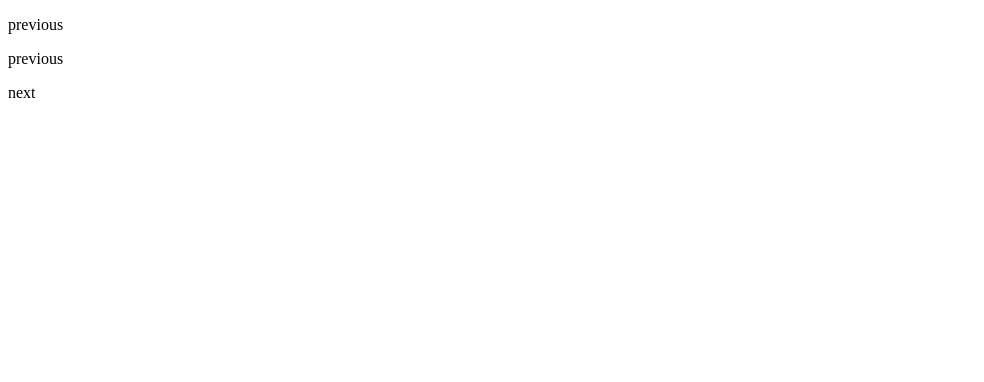
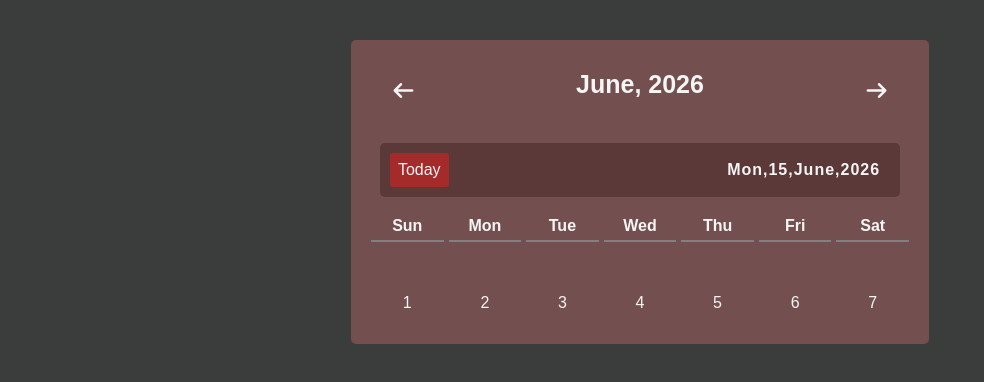
Before and after one commit to mervereis/Checkpoint-sprint3-Days-Calendar-Project, a plain HTML site: page Checkpoint-sprint3-Days-Calendar-Project/index.html in a window 1280 px wide. Shown: the whole page, without its empty margins (0-984 px from the left). Drawn offline with Linux system fonts and the light colour scheme.

Commit message:
html, css and js files added

```diff
--- a/Checkpoint-sprint3-Days-Calendar-Project/index.html
+++ b/Checkpoint-sprint3-Days-Calendar-Project/index.html
@@ -3,17 +3,56 @@
   <head>
     <meta charset="UTF-8" />
     <meta name="viewport" content="width=device-width, initial-scale=1.0" />
-    <title>Calendar Days</title>
+    <title>Days Calendar Project</title>
     <link rel="stylesheet" href="style.css" />
+    <link
+      rel="stylesheet"
+      href="https://cdnjs.cloudflare.com/ajax/libs/font-awesome/7.0.1/css/all.min.css"
+    />
   </head>
   <body>
     <main class="container">
+      <!-- ============ Previous and next icons -->
       <div class="head">
-        <p id="previous-btn">previous</p>
-        <p id="month-year-text">previous</p>
-        <p id="next-btn">next</p>
+        <span class="pre-next-icon" id="previous-btn"
+          ><i class="fa-solid fa-arrow-left"></i
+        ></span>
+        <p id="month-year-text">June, 2026</p>
+        <span class="pre-next-icon" id="next-btn"
+          ><i class="fa-solid fa-arrow-right"></i
+        ></span>
+      </div>
+      <!-- ============ Today's Details -->
+      <div class="today-box">
+        <p>Today</p>
+        <span id="todays-day-Date">Mon,15,June,2026</span>
+      </div>
+      <!-- ============ Days of the week -->
+      <div class="days-of-week-box">
+        <ul class="days-of-week">
+          <li>Sun</li>
+          <li>Mon</li>
+          <li>Tue</li>
+          <li>Wed</li>
+          <li>Thu</li>
+          <li>Fri</li>
+          <li>Sat</li>
+        </ul>
+      </div>
+      <!-- ============ Dates of the month -->
+      <div class="dates-of-month">
+        <ul class="days-of-month">
+          <li>1</li>
+          <li>2</li>
+          <li>3</li>
+          <li>4</li>
+          <li>5</li>
+          <li>6</li>
+          <li>7</li>
+        </ul>
       </div>
     </main>
+    <!-- ============ Connecting js file -->
     <script src="script.js"></script>
   </body>
 </html>
--- a/Checkpoint-sprint3-Days-Calendar-Project/script.js
+++ b/Checkpoint-sprint3-Days-Calendar-Project/script.js
@@ -0,0 +1,11 @@
+// touch HTML elements;
+const previousBtn = document.getElementById("previous-btn");
+const nextBtn = document.getElementById("next-btn");
+const monthAndYearText = document.getElementById("month-year-text");
+const todaysDayAndDate = document.getElementById("todays-day-date");
+
+// global variables;
+let date = new Date();
+const year = date.getFullYear();
+const month = date.getMonth();
+const day = date.getDay;
--- a/Checkpoint-sprint3-Days-Calendar-Project/style.css
+++ b/Checkpoint-sprint3-Days-Calendar-Project/style.css
@@ -0,0 +1,104 @@
+* {
+  padding: 0;
+  margin: 0;
+  box-sizing: border-box;
+  font-family: Arial, Helvetica, sans-serif;
+}
+body {
+  background: #3a3d3b;
+  color: whitesmoke;
+}
+.container {
+  background: #734f4f;
+  width: 100%;
+  max-width: 578px;
+  height: auto;
+  display: flex;
+  flex-direction: column;
+  justify-content: center;
+  align-items: center;
+  margin: 40px auto;
+  overflow-y: none;
+  border-radius: 5px;
+}
+.head {
+  width: 100%;
+  display: flex;
+  justify-content: space-between;
+  padding: 30px;
+}
+.pre-next-icon {
+  font-size: 20px;
+  font-weight: bold;
+  cursor: pointer;
+  padding: 10px;
+  border-radius: 50%;
+}
+.pre-next-icon:hover {
+  background: #71aae8;
+}
+.head p {
+  font-size: 25px;
+  font-weight: bold;
+}
+.today-box {
+  width: 90%;
+  background: #5b3939;
+  padding: 10px;
+  border-radius: 5px;
+  display: flex;
+  justify-content: space-between;
+  align-items: center;
+}
+.today-box p {
+  background: brown;
+  padding: 8px;
+  border-radius: 3px;
+}
+.today-box span {
+  font-weight: bold;
+  padding-right: 10px;
+  letter-spacing: 1px;
+}
+.days-of-week-box {
+  width: 100%;
+  padding: 10px;
+}
+.days-of-week {
+  width: 100%;
+  list-style-type: none;
+  display: grid;
+  grid-template-columns: repeat(7, 1fr);
+  padding: 10px;
+  margin: 0;
+  gap: 5px;
+  text-align: center;
+  font-weight: bold;
+}
+.days-of-week li {
+  border-bottom: 2px solid grey;
+  padding-bottom: 5px;
+}
+
+.dates-of-month {
+  width: 100%;
+  padding: 10px;
+}
+.days-of-month {
+  width: 100%;
+  list-style-type: none;
+  display: grid;
+  grid-template-columns: repeat(7, 1fr);
+  padding: 10px;
+  margin: 0;
+  gap: 5px;
+  text-align: center;
+  cursor: pointer;
+}
+.dates-of-month li {
+  padding: 12px;
+  border-radius: 5px;
+}
+.dates-of-month li:hover {
+  background: #71aae8;
+}
```
Also changed, not shown: README.md (deleted).
